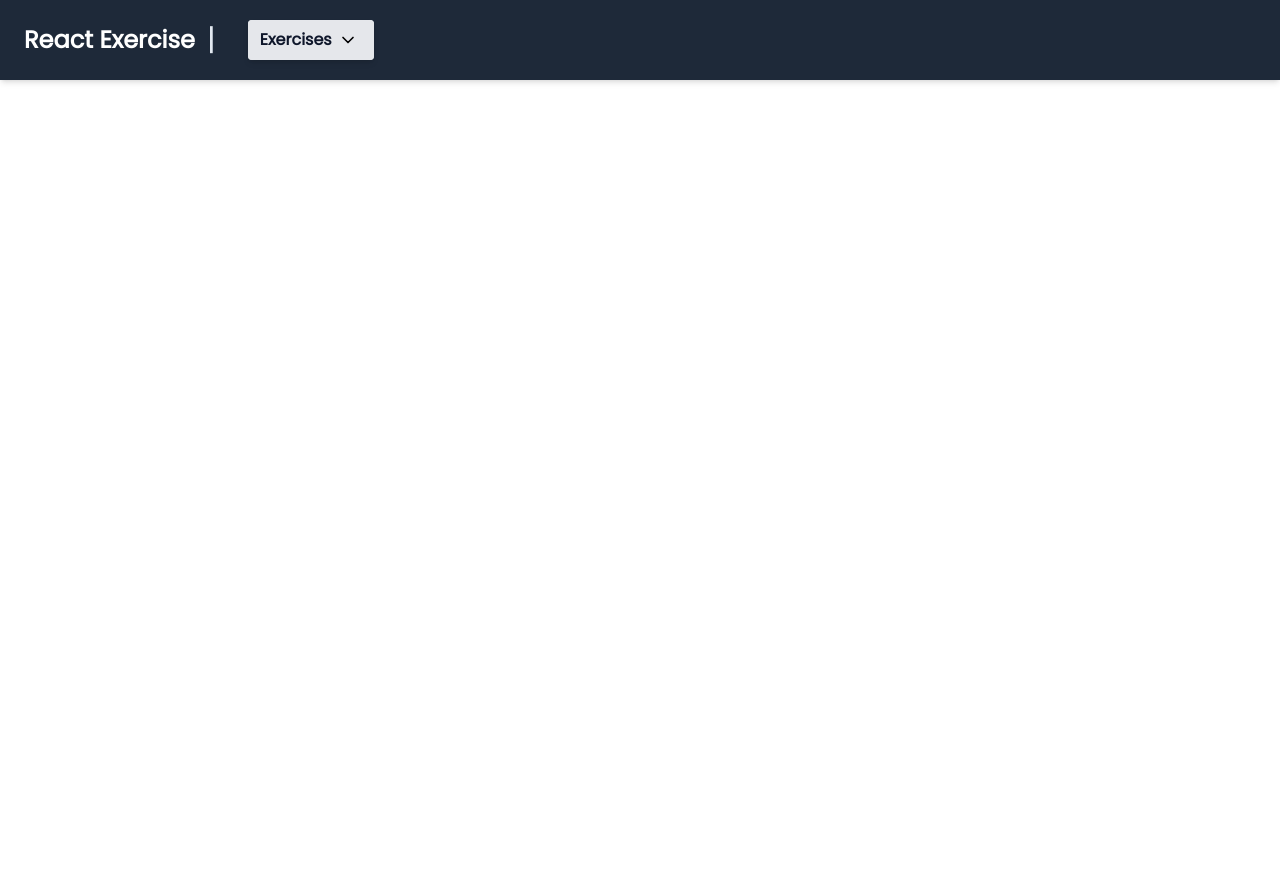
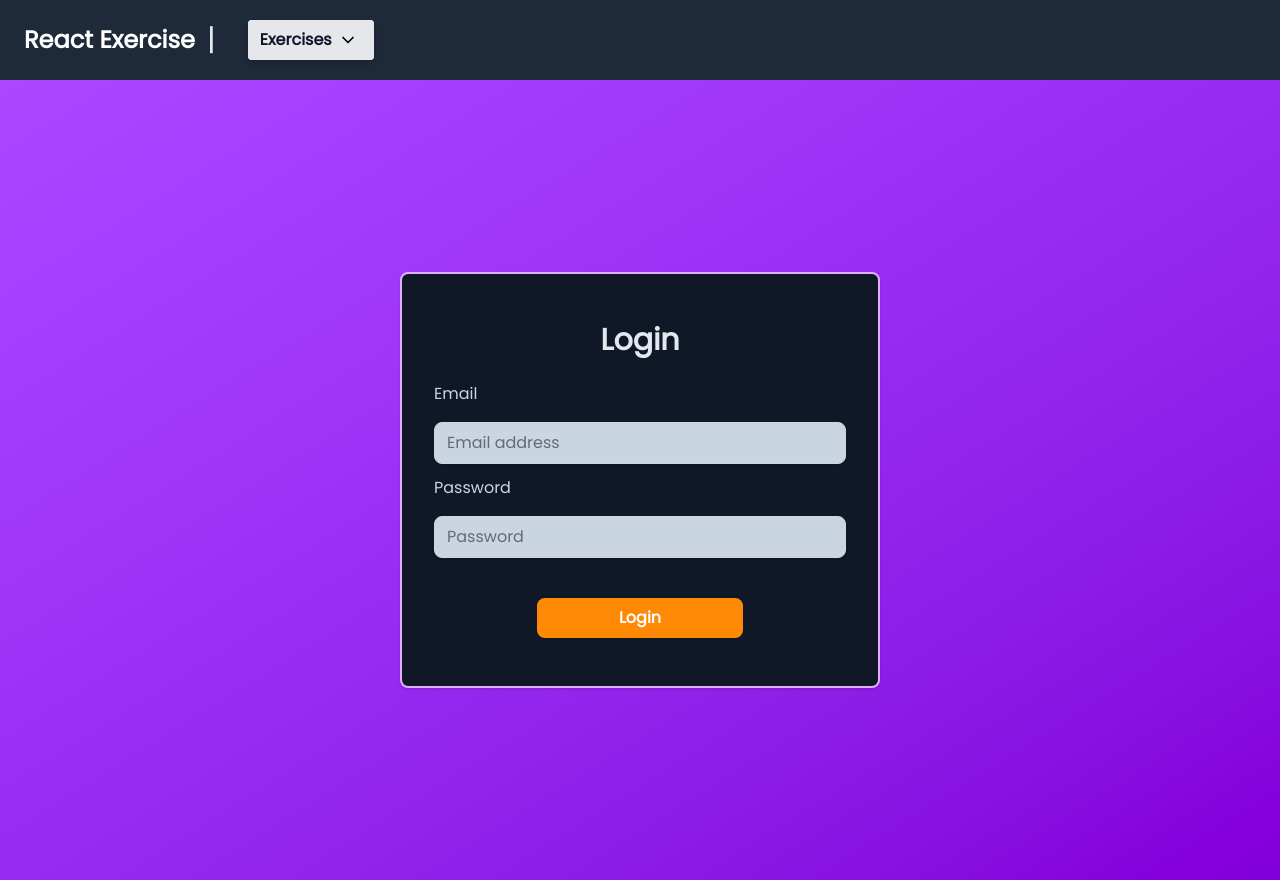
Before and after one commit to Gokulsl/Intern_Excercises, a React (Vite) app: page /login in a window 1280 px wide. Before the commit the page ends 800 px from the top, so only its background shows below. Built offline with nearby package versions, Linux system fonts and the light colour scheme.

Commit message:
Login page added

```diff
--- a/src/App.jsx
+++ b/src/App.jsx
@@ -1,10 +1,10 @@
 import { BrowserRouter as Router, Routes, Route } from 'react-router-dom';
 import Home from './pages/home.jsx';
-import Navbar from './components/Navbar';
+import Navbar from './components/navbar.jsx';
 import FlexPlayground from './components/Flexplayground.jsx';
 import Listingfromapi from './components/Listingfromapi';
 import Ui from './components/Uicomponents.jsx';
-
+import Login from './components/Login.jsx'
 function App() {
   return (
     <Router>
@@ -14,6 +14,7 @@ function App() {
      <Route path="/flexplayground" element={<FlexPlayground/>}/>
      <Route path="/listing" element={<Listingfromapi/>}/>
      <Route path="/ui" element={<Ui/>}/>
+     <Route path="/login" element={<Login/>}/>
       </Routes>
     </Router>
   );
--- a/src/components/Button.jsx
+++ b/src/components/Button.jsx
@@ -1,8 +1,7 @@
 import React from "react";
-
-const Button = ({ text, onClick, type = "button", variant = "primary", disabled = false, className = "" }) => {
+import Loading from './Loading'
+const Button = ({ loading= false, text, onClick, type = "button", variant = "primary", disabled = false, className = "" }) => {
   const baseStyles = "rounded-lg font-medium transition duration-300 ease-in-out";
-
   const variantStyles = {
     primary: "bg-blue-600 text-white hover:bg-blue-700 px-4 py-2 text-base cursor-pointer",
     secondary: "bg-gray-600 text-white hover:bg-gray-700 px-4 py-2 text-base cursor-pointer",
@@ -14,9 +13,11 @@ const Button = ({ text, onClick, type = "button", variant = "primary", disabled
       type={type}
       onClick={onClick}
       disabled={disabled}
-      className={`${baseStyles} ${variantStyles[variant]} ${disabled ? "opacity-50 cursor-not-allowed" : ""} ${className}`}
+      className={`mx-auto block ${baseStyles} ${variantStyles[variant]} ${disabled ? "opacity-50 cursor-not-allowed" : ""} ${className}`}
     >
-      {text}
+      {
+        loading ? <Loading size={"w-5 h-5"}/> : text
+}
     </button>
   );
 };
--- a/src/components/Dropdownmenu.jsx
+++ b/src/components/Dropdownmenu.jsx
@@ -4,8 +4,12 @@ import { ChevronDownIcon } from "lucide-react";
 
 const Dropdownmenu = ({ options, disabled = false, className = "" , title=""}) => {
   const [isOpen, setIsOpen] = useState(false);
+  const [Exercise, setExercise] = useState("Exercises");
   const dropdownRef = useRef(null);
-
+  function handleButtonchanges(value){
+    setIsOpen(false);
+    setExercise(value);
+  }
   useEffect(() => {
     function handleClickOutside(event) {
       if (dropdownRef.current && !dropdownRef.current.contains(event.target)) {
@@ -21,13 +25,13 @@ const Dropdownmenu = ({ options, disabled = false, className = "" , title=""}) =
   return (
     <div ref={dropdownRef} className={`relative rounded ${className}`}>
       <button
-        className={`flex w-full justify-center gap-x-1.5 rounded px-3 text-slate-900 py-2 font-semibold shadow-md ${
+        className={`flex  justify-center gap-x-1.5 rounded px-3 text-slate-900 py-2 font-semibold shadow-md ${
           disabled ? "cursor-not-allowed opacity-50" : "cursor-pointer "
         } ${className}`}
         onClick={() => !disabled && setIsOpen(!isOpen)}
         disabled={disabled}
       >
-        {title}
+        {Exercise}
         <ChevronDownIcon className="mr-1 w-5 h-5 text-black mt-0.5" />
       </button>
       {isOpen && (
@@ -39,7 +43,7 @@ const Dropdownmenu = ({ options, disabled = false, className = "" , title=""}) =
                 <Link
                   to={option.to}
                   className="block px-4 py-2 text-gray-700 hover:bg-gray-100"
-                  onClick={() => setIsOpen(false)}
+                  onClick={()=>handleButtonchanges(option.label)}
                 >
                   {option.label}
                 </Link>
--- a/src/components/Loading.jsx
+++ b/src/components/Loading.jsx
@@ -1,6 +1,6 @@
 import React from "react";
 
-const Loading = ({ message = "Loading...", size = "w-12 h-12", color = "border-purple-500" }) => {
+const Loading = ({ message = "", size = "", color = "" }) => {
   return (
     <div className="flex justify-center items-center space-x-2">
       <div className={`border-t-4 border-solid ${color} rounded-full animate-spin ${size}`} />
--- /dev/null
+++ b/src/components/Login.jsx
@@ -0,0 +1,48 @@
+import React from 'react'
+import { useState } from 'react';
+import Typography from './Typography'
+import Textfield from './Textfield'
+import Button from './Button'
+
+const Login = () => {
+    const e = "gokulnath@steinnlabs.com";
+    const p = "12345678";
+
+    const [email, setEmail] = useState("");
+    const [disabled, setDisabled] = useState(false);
+    const [password, setPassword] = useState("");
+    const [load, setLoading] = useState(false);
+
+    function handleLogin(){
+        setDisabled(true);
+        setLoading(true);
+
+        setTimeout(() => {
+            setDisabled(false);
+
+            if (email === e && password === p) {
+                alert("Login successful");
+            } else {
+                alert("Invalid Email or password");
+            }
+
+            setLoading(false);
+        }, 1000);
+    }
+
+
+  return (
+    <div className='flex justify-center items-center h-screen bg-gradient-to-br from-purple-500 to-purple-700'>
+      <div className='border-2 shadow rounded-lg border-purple-300 bg-gray-900 py-12 px-8 w-[30rem]'>
+        <Typography variant={"h2"} className='text-slate-200 mb-3 text-center'>Login</Typography>
+        <Textfield label={"Email"} type={email} value={email} required className={"w-full mt-2 shadow bg-slate-300"} placeholder='Email address' onChange={(e) => setEmail(e.target.value)}></Textfield>
+        <Textfield label={"Password"} type={password} value={password} required className={"w-full mt-2 shadow bg-slate-300"} placeholder='Password' onChange={(e) => setPassword(e.target.value)}></Textfield>
+        <Button loading={load} text={"Login"} disabled={disabled} className={"bg-orange-400 rounded font-semibold mt-10 w-1/2 hover:bg-orange-300"} onClick={handleLogin}>
+        </Button>
+
+      </div>
+    </div>
+  )
+}
+
+export default Login;
--- a/src/components/Textfield.jsx
+++ b/src/components/Textfield.jsx
@@ -11,7 +11,7 @@ const Textfield = ({
 }) => {
   return (
     <div className="flex flex-col gap-2">
-      <label htmlFor={label} className="text-sm font-medium text-slate-300">
+      <label htmlFor={label} className="text-md font-medium text-slate-300  mt-3">
         {label}
       </label>
       <input
--- a/src/components/Uicomponents.jsx
+++ b/src/components/Uicomponents.jsx
@@ -26,6 +26,7 @@ const UIComponents = () => {
     { value: "option2", label: "Option 2" },
     { value: "option3", label: "Option 3" },
   ];
+  const [input1, setInput1] = useState("");
 
   const [chips, setChips] = useState(["React", "Tailwind", "JavaScript"]);
   const handleRemove = (chip) => setChips(chips.filter((c) => c !== chip));
@@ -75,8 +76,16 @@ const UIComponents = () => {
         {/* Textfields */}
         <ComponentCard title="Textfield">
           <div className="flex flex-col gap-2 w-full ms-5">
-            <Textfield label="Name" placeholder="Enter your name" />
-            <Textfield label="Age" placeholder="Enter your age" disabled  />
+          <Textfield
+    label="Name"
+    required
+    value={input1}
+    className="bg-slate-200 text-gray-700"
+    placeholder="Enter your name"
+    onChange={(e) => setInput1(e.target.value)}
+/>
+
+            <Textfield label="Age" placeholder="Enter your age" className="bg-slate-200 text-gray-700" disabled  />
           </div>
         </ComponentCard>
 
@@ -115,7 +124,7 @@ const UIComponents = () => {
         {/* Loading */}
         <ComponentCard title="Loading">
           <div className="text-center">
-            <Loading message="Loading data..." color="border-orange-500" />
+            <Loading message="Loading data..." size={"w-10 h-10"}color="border-orange-500" />
           </div>
         </ComponentCard>
       </div>
--- a/src/components/navbar.jsx
+++ b/src/components/navbar.jsx
@@ -1,5 +1,4 @@
 import React from "react";
-// import Dropdown from "./dropdown";
 import Dropdownnew from "./Dropdownmenu";
 import { Link } from "react-router-dom";
 const Navbar = () => {
@@ -7,6 +6,7 @@ const Navbar = () => {
     {value:"Flex",label:"Flex",to:"/flexplayground"},
     {value:"Api-fetch",label:"Api-fetch",to:"/listing"},
     {value:"Uicomponents",label:"Uicomponents",to:"/ui"},
+    {value:"Login",label:"Login",to:"/login"},
   ]
   return (
     <nav className="top-0 left-0 w-full flex items-center justify-between bg-gray-800 h-20 px-6 shadow-md">
@@ -15,7 +15,7 @@ const Navbar = () => {
         <span className="text-3xl mx-3 text-slate-200">|</span>
         {/* <p className="text-lg mt-1">A web app designed for understanding</p> */}
         {/* <div className="mx-5"><Dropdown /></div> */}
-        <div className="mx-5"><Dropdownnew title="Exercises" options={options}
+        <div className="mx-5"><Dropdownnew  options={options}
               className="bg-gray-200 text-black hover:bg-slate-100"/></div>
       </div>
     </nav>
```
